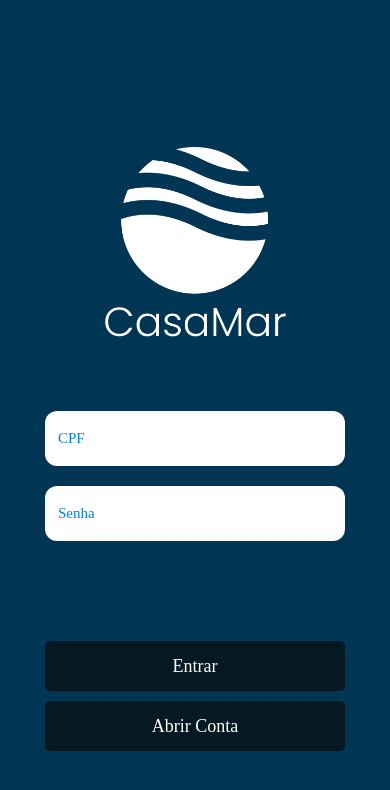
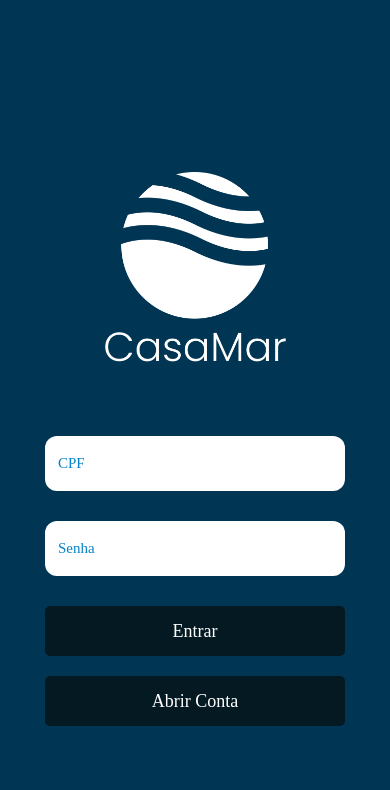
Before and after one commit to GiovaniAppezzato/bank-app, a React Native app: screen / in a window 390 px wide. Shown: the top 790 px of the page. Built offline with nearby package versions, Linux system fonts and the light colour scheme.

Commit message:
é isso ai

```diff
--- a/App.jsx
+++ b/App.jsx
@@ -4,7 +4,7 @@ import {Routes} from "./src/routes";
 function App() {
   return (
     <>
-      <StatusBar  barStyle={"dark-content"}
+      <StatusBar  barStyle={"light-content"}
       backgroundColor= "transparent"
       translucent
       />
--- a/src/screens/Home/index.jsx
+++ b/src/screens/Home/index.jsx
@@ -8,9 +8,11 @@ export default function Home({ navigation }) {
     }
     return (
         <View style={styles.container}>
+
             <Image style={styles.logo}
                 source={require('../../../assets/icons/Logo.png')}
             />
+
             <TextInput
                 style={styles.input}
                 placeholder="CPF"
@@ -25,7 +27,7 @@ export default function Home({ navigation }) {
             />
 
             <TouchableOpacity
-                style={styles.buttonEntrar}>
+                style={styles.button}>
                 <Text style={styles.textButton}>
                     Entrar
                 </Text>
@@ -33,11 +35,10 @@ export default function Home({ navigation }) {
 
             <TouchableOpacity
                 onPress={openRegistrationScreen}
-                style={styles.buttonCadastrar}>
+                style={styles.button}>
                 <Text style={styles.textButton}>
                     Abrir Conta
                 </Text>
-
             </TouchableOpacity>
 
         </View>
--- a/src/screens/Home/styles.js
+++ b/src/screens/Home/styles.js
@@ -14,6 +14,7 @@ export const styles = StyleSheet.create({
         resizeMode: 'contain',
     },
     input: {
+        marginBottom: 10,
         height: 55,
         width: 300,
         borderRadius: 12,
@@ -22,24 +23,15 @@ export const styles = StyleSheet.create({
         marginTop: 20,
         fontSize: 15,
         backgroundColor: "#FFF",
-        fontFamily: 'Poppins SemiBold'
+        fontFamily: 'Poppins SemiBold',
     },
     textButton: {
         color: '#FFF',
         fontSize: 18,
         fontFamily: 'Poppins SemiBold'
     },
-    buttonEntrar: {
-        marginTop: 100,
-        width: 300,
-        height: 50,
-        borderRadius: 5,
-        backgroundColor: "#051923",
-        alignItems: 'center',
-        justifyContent: 'center',
-    },
-    buttonCadastrar: {
-        marginTop: 10,
+    button: {
+        marginTop: 20,
         width: 300,
         height: 50,
         borderRadius: 5,
--- /dev/null
+++ b/src/screens/RegistrationScreen/BirthCalendar.js
@@ -0,0 +1,68 @@
+import DateTimePicker from 'react-native-modal-datetime-picker';
+import { CalendarBlank } from 'phosphor-react-native';
+import { useState } from 'react';
+import { styles } from "./styles";
+import { View, Text, TouchableOpacity } from "react-native";
+
+const BirthCalendar = () => {
+
+    const obterDataFormatada = () => {
+        const data = new Date();
+        const ano = data.getFullYear();
+        const mes = (data.getMonth() + 1).toString().padStart(2, '0');
+        const dia = data.getDate().toString().padStart(2, '0');
+        return `${dia}/${mes}/${ano}`
+    };
+
+    const [date, setDate] = useState(new Date());
+    const [show, setShow] = useState(false);
+    const [text, setText] = useState(obterDataFormatada());
+
+    const onChange = (selectedDate) => {
+        const currentDate = selectedDate || date;
+        setShow(true);
+        setDate(currentDate)
+
+        let tempDate = new Date(currentDate);
+        let fDate = tempDate.getDate() + '/' + (tempDate.getMonth() + 1) + '/' + tempDate.getFullYear();
+        setText(fDate);
+    };
+
+    const handleConfirm = (date) => {
+        onChange(date)
+        setShow(false)
+    }
+
+    const handleCancel = () => {
+        setShow(false)
+    };
+
+    return (
+        <View style={styles.containerDate}>
+
+            <Text
+                style={styles.textDate}>
+                {text}
+            </Text>
+
+            <TouchableOpacity style={styles.buttonDate} onPress={() => setShow(true)}>
+                <CalendarBlank color="#fff" size={30} />
+            </TouchableOpacity>
+
+            {
+                show && (
+                    <DateTimePicker
+                        mode="date"
+                        isVisible={show}
+                        onConfirm={handleConfirm}
+                        onCancel={handleCancel}
+                    />
+                )
+            }
+
+        </View>
+    );
+};
+
+
+export default BirthCalendar;
--- a/src/screens/RegistrationScreen/CustomDropdown.js
+++ b/src/screens/RegistrationScreen/CustomDropdown.js
@@ -1,16 +1,20 @@
 import React, { useState } from 'react';
 import { View, Text } from 'react-native';
 import SelectDropdown from 'react-native-select-dropdown';
+import { ArrowDown } from 'phosphor-react-native';
+import { styles } from "./styles";
 
 const CustomDropdown = () => {
-    const sexoOptions = ["Masculino", "Feminino"];
+    const sexoOptions = ["Masculino", "Feminino",];
     const [selectedSexo, setSelectedSexo] = useState(null);
 
     return (
-        <View style={{marginTop: 30, justifyContent: 'center', alignItems: 'center' }}>
+        <View style={{ marginTop: 30, justifyContent: 'center', alignItems: 'center'}}>
+
             <SelectDropdown
                 data={sexoOptions}
                 defaultButtonText="Selecione o sexo"
+
                 onSelect={(selectedItem, index) => {
                     setSelectedSexo(selectedItem);
                 }}
@@ -22,6 +26,11 @@ const CustomDropdown = () => {
                     // Texto representado para cada item no dropdown
                     return item;
                 }}
+                renderDropdownIcon={index => {
+                    return <ArrowDown color='#051923' size={20} />;
+                }}
+                dropdownIconPosition={'right'}
+
                 buttonStyle={{
                     width: 300,
                     height: 50,
@@ -36,13 +45,12 @@ const CustomDropdown = () => {
                     color: '#051923'
                 }}
                 rowTextStyle={{
-                    fontFamily:'Poppins SemiBold',
+                    fontFamily: 'Poppins SemiBold',
                     fontSize: 17,
-                    color: '#051923'
+                    color: '#051923',
                 }}
+            />
 
-
-            />
         </View>
     );
 };
--- a/src/screens/RegistrationScreen/index.jsx
+++ b/src/screens/RegistrationScreen/index.jsx
@@ -1,51 +1,17 @@
 import { View, Text, Image, TextInput, TouchableOpacity, Button } from "react-native";
 import { styles } from "./styles";
-// import DateTimePicker from '@react-native-community/datetimepicker';
-import DateTimePicker from 'react-native-modal-datetime-picker';
-import { CaretLeft, CalendarBlank } from 'phosphor-react-native';
-import { useState } from 'react';
+import { CaretLeft } from 'phosphor-react-native';
 import CustomDropdown from "./CustomDropdown";
+import BirthCalendar from "./BirthCalendar";
 
 export default function RegistrationScreen({ navigation }) {
+
     function openHome() {
         navigation.navigate('Home');
     }
 
-    const obterDataFormatada = () => {
-        const data = new Date();
-        const ano = data.getFullYear();
-        const mes = (data.getMonth() + 1).toString().padStart(2, '0');
-        const dia = data.getDate().toString().padStart(2, '0');
-        return `${dia}/${mes}/${ano}`
-    };
-
-    const [date, setDate] = useState(new Date());
-    const [show, setShow] = useState(false);
-    const [text, setText] = useState(obterDataFormatada());
-
-    const onChange = (selectedDate) => {
-        const currentDate = selectedDate || date;
-        setShow(true);
-        setDate(currentDate)
-
-        let tempDate = new Date(currentDate);
-        let fDate = tempDate.getDate() + '/' + (tempDate.getMonth() + 1) + '/' + tempDate.getFullYear();
-        setText(fDate);
-    };
-
-    const handleConfirm = (date) => {
-        onChange(date)
-        setShow(false)
-    }
-
-    const handleCancel = () => {
-        setShow(false)
-    };
-
-
     return (
         <View style={styles.container}>
-
 
             <TouchableOpacity
                 onPress={openHome}
@@ -76,29 +42,10 @@ export default function RegistrationScreen({ navigation }) {
                 placeholderTextColor="#0582ca"
             />
 
-            <View style={styles.dateContainer}>
+            <CustomDropdown />
 
-                <Text
-                    style={styles.textDate}>
-                    {text}
-                </Text>
+            <BirthCalendar/>
 
-                <TouchableOpacity style={styles.buttonDate} onPress={() => setShow(true)}>
-                    <CalendarBlank color="#fff" size={30} />
-                </TouchableOpacity>
-
-                {
-                    show && (
-                        <DateTimePicker
-                            mode="date"
-                            isVisible={show}
-                            onConfirm={handleConfirm}
-                            onCancel={handleCancel}
-                        />
-                    )
-                }
-            </View>
-            <CustomDropdown />
         </View >
     )
 }
--- a/src/screens/RegistrationScreen/styles.js
+++ b/src/screens/RegistrationScreen/styles.js
@@ -38,7 +38,7 @@ export const styles = StyleSheet.create({
         alignItems: 'center',
         justifyContent: 'center',
     },
-    dateContainer: {
+    containerDate: {
         marginTop: 25,
         flexDirection: 'row',
         alignItems: 'center',
@@ -56,4 +56,7 @@ export const styles = StyleSheet.create({
         textAlign: 'center',
         textAlignVertical: 'center',
     },
+    arrowDown:{
+
+    },
 })
```
